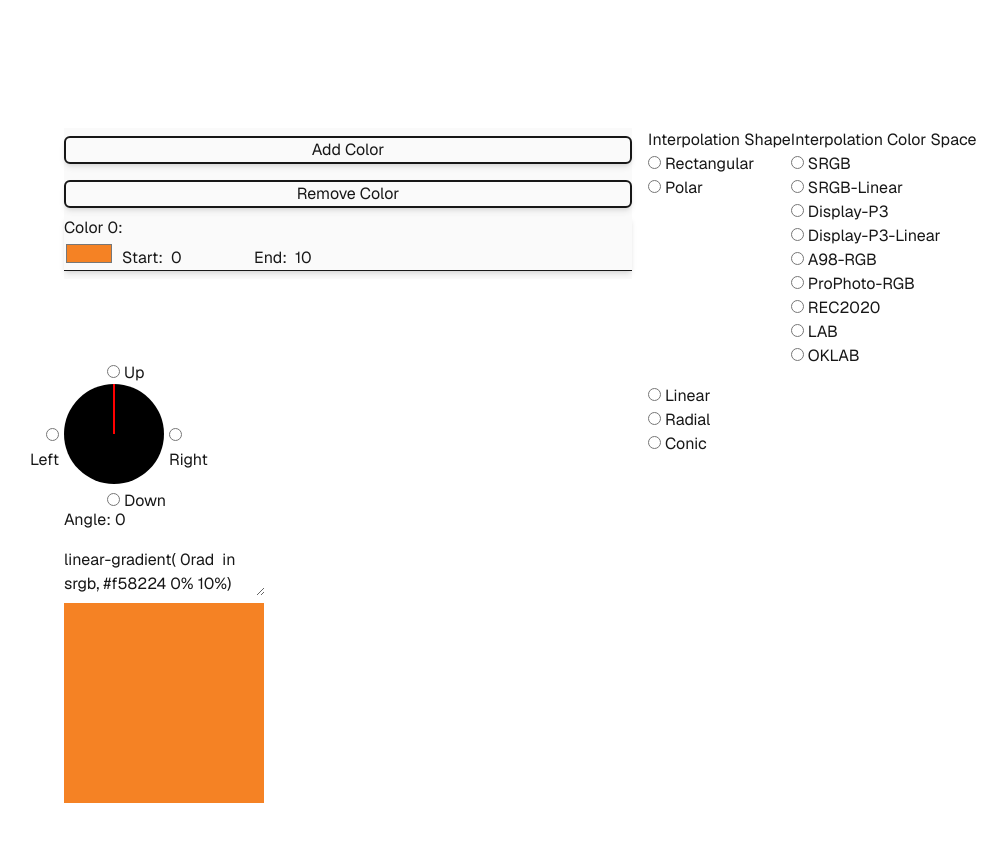
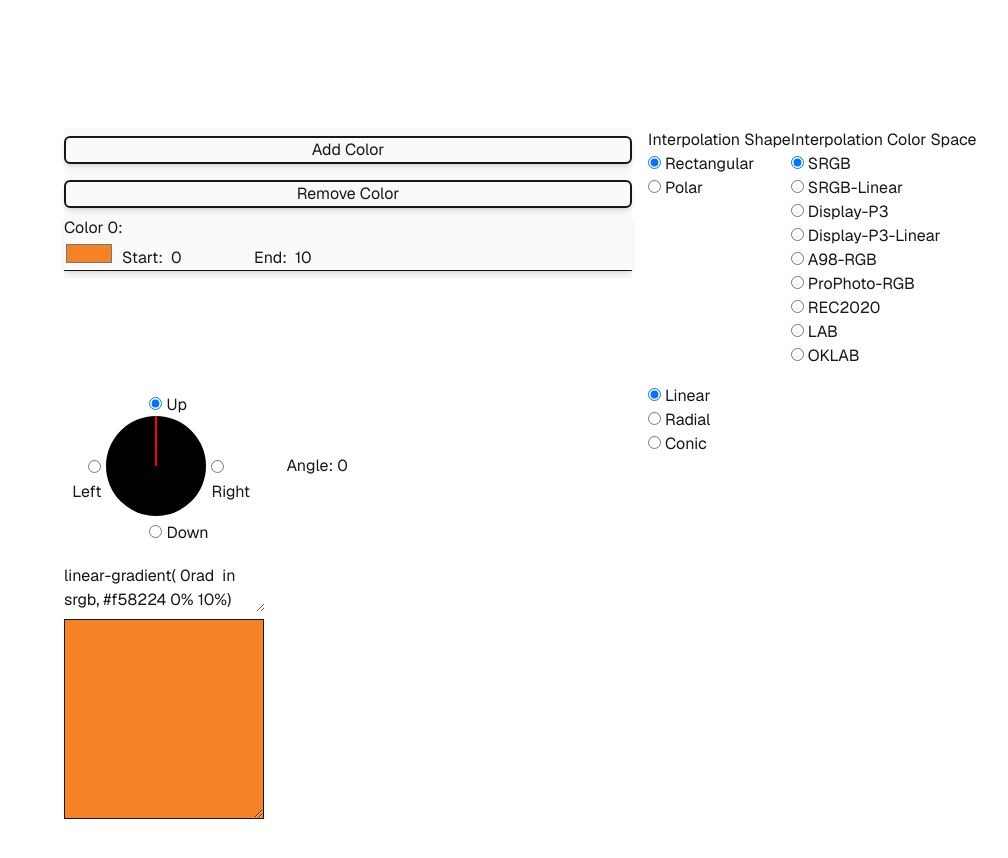
Before and after one commit to dbriksza/woodtexture, a Next.js app: page / in a window 1280 px wide. Shown: the top 858 px of the page, without its empty margins (0-1008 px from the left). Built offline with nearby package versions, Linux system fonts and the light colour scheme.

Commit message:
file clean up, minor fixes

```diff
--- a/app/Components/DirectionSelect.tsx
+++ b/app/Components/DirectionSelect.tsx
@@ -1,6 +1,5 @@
 'use client'
-import { useState, useRef, useEffect } from 'react';
-import { use } from "react"
+import { useState, useRef, useEffect, use } from 'react';
 import { GradientContext } from "../Utils/ContextAPI"
 
 export default function DirectionSelect() {
@@ -68,14 +67,14 @@ export default function DirectionSelect() {
     }
 
     return (
-        <div>
+        <div className="py-[2rem] pl-[4ch] flex flex-row items-center">
             <fieldset className="relative w-[100px] h-[100px]">
                 <svg viewBox="50 50 100 100" xmlns="http://www.w3.org/2000/svg" onClick={changeDirectionCircle}>
                     <circle cx="100" cy="100" r="50" />
                     <line x1="100" y1="100" x2={xy.x} y2={xy.y} stroke="red" strokeWidth="2" />
                 </svg>
                 <label className="absolute bottom-[105%] right-[-43%] w-[100px] mb-[-.4em]">
-                    <input type="radio" name="angle" value="up" onChange={changeDirectionRadio}/> Up
+                    <input type="radio" name="angle" value="up" onChange={changeDirectionRadio} defaultChecked/> Up
                 </label>
                 <label className="absolute left-[105%] top-[calc(50%-10px)] h-[10px]">
                     <input type="radio" name="angle" value="right" onChange={changeDirectionRadio}/> Right
@@ -86,10 +85,13 @@ export default function DirectionSelect() {
                 <label className="absolute right-[105%] top-[calc(50%-10px)] h-[10px] text-right">
                     <input type="radio" name="angle" value="left" onChange={changeDirectionRadio}/> Left
                 </label>
-                <input ref={customAngleRef} className="hidden" type="radio" name="angle" value="customAngle" onChange={changeDirectionRadio}/>
+                <input
+                    ref={customAngleRef}
+                    className="hidden" type="radio" name="angle" value="customAngle"
+                    onChange={changeDirectionRadio}
+                />
             </fieldset>
-            <br></br>
-            <span className="block max-w-[100px] w-[100px]">Angle: {angle}</span>
+            <span className="block max-w-[100px] w-[100px] ml-[5rem]">Angle: {angle}</span>
         </div>
     )
 }
--- a/app/Components/GradientSelect.tsx
+++ b/app/Components/GradientSelect.tsx
@@ -15,7 +15,7 @@ export default function GradientSelect() {
         <div>
             <fieldset className="flex flex-col">
                 <label>
-                    <input type="radio" name="gradientType" value="linear" onChange={changeGradientType}/> Linear
+                    <input type="radio" name="gradientType" value="linear" onChange={changeGradientType} defaultChecked/> Linear
                 </label>
                 <label>
                     <input type="radio" name="gradientType" value="radial" onChange={changeGradientType}/> Radial
--- a/app/Components/InterpolationEditor.tsx
+++ b/app/Components/InterpolationEditor.tsx
@@ -1,5 +1,5 @@
 'use client'
-import { use, useState, useEffect } from "react"
+import { use, useState, useEffect, useRef } from "react"
 import { GradientContext } from "../Utils/ContextAPI"
 
 export default function InterpolationEditor() {
@@ -10,18 +10,23 @@ export default function InterpolationEditor() {
 
     const [interpMethodSpace, setInterpMethodSpace] = useState<string>("srgb");
 
-    const [hueInterpMethod, setHueInterpMethod] = useState<string>("shorter")
+    const [hueInterpMethod, setHueInterpMethod] = useState<string>("shorter");
+
+    const defaultRectangularRef = useRef<HTMLInputElement>(null);
+
+    const defaultPolarRef = useRef<HTMLInputElement>(null);
 
     const changeInterpolationMethodShape = (event: React.ChangeEvent<HTMLInputElement>) => {
-        setInterpMethodShape(event.currentTarget.value)
+        setInterpMethodShape(event.currentTarget.value);
+        event.currentTarget.value === "rectangular-color-space" ? defaultRectangularRef.current!.click() : defaultPolarRef.current!.click();
     }
 
     const changeInterpolationMethodSpace = (event: React.ChangeEvent<HTMLInputElement>) => {
-        setInterpMethodSpace(event.currentTarget.value)
+        setInterpMethodSpace(event.currentTarget.value);
     }
 
     const changeHueInterpolationMethod = (event: React.ChangeEvent<HTMLInputElement>) => {
-        setHueInterpMethod(event.currentTarget.value)
+        setHueInterpMethod(event.currentTarget.value);
     }
 
     useEffect(() => {
@@ -40,26 +45,32 @@ export default function InterpolationEditor() {
                     <p>Interpolation Shape</p>
                     <div className="flex flex-col">
                         <label>
-                            <input type="radio" name="interpolationMethodShape" value="rectangular-color-space" onChange={changeInterpolationMethodShape}/> Rectangular
+                            <input type="radio" name="interpolationMethodShape" value="rectangular-color-space"
+                            onChange={changeInterpolationMethodShape} defaultChecked/> Rectangular
                         </label>
                         <label>
-                            <input type="radio" name="interpolationMethodShape" value="polar-color-space" onChange={changeInterpolationMethodShape}/> Polar
+                            <input type="radio" name="interpolationMethodShape" value="polar-color-space"
+                            onChange={changeInterpolationMethodShape}/> Polar
                         </label>
                     </div>
                     {interpMethodShape === "polar-color-space" && <>
                         <div className="flex flex-col">
                             <p>Hue Interpolation Method</p>
                             <label>
-                                <input type="radio" name="hueInterpolationMethod" value="shorter" onChange={changeHueInterpolationMethod}/> Shorter
+                                <input type="radio" name="hueInterpolationMethod" value="shorter"
+                                onChange={changeHueInterpolationMethod}/> Shorter
                             </label>
                             <label>
-                                <input type="radio" name="hueInterpolationMethod" value="longer" onChange={changeHueInterpolationMethod}/> Longer
+                                <input type="radio" name="hueInterpolationMethod" value="longer"
+                                onChange={changeHueInterpolationMethod}/> Longer
                             </label>
                             <label>
-                                <input type="radio" name="hueInterpolationMethod" value="increasing" onChange={changeHueInterpolationMethod}/> Increasing
+                                <input type="radio" name="hueInterpolationMethod" value="increasing"
+                                onChange={changeHueInterpolationMethod}/> Increasing
                             </label>
                             <label>
-                                <input type="radio" name="hueInterpolationMethod" value="decreasing" onChange={changeHueInterpolationMethod}/> Decreasing
+                                <input type="radio" name="hueInterpolationMethod" value="decreasing"
+                                onChange={changeHueInterpolationMethod}/> Decreasing
                             </label>
                         </div>
                     </>}
@@ -68,45 +79,58 @@ export default function InterpolationEditor() {
                     <p>Interpolation Color Space</p>
                     {interpMethodShape === "rectangular-color-space" && <>
                         <label>
-                            <input type="radio" name="interpolationMethodSpace" value="srgb" onChange={changeInterpolationMethodSpace}/> SRGB
+                            <input ref={defaultRectangularRef} type="radio" name="interpolationMethodSpace" value="srgb"
+                            onChange={changeInterpolationMethodSpace} defaultChecked/> SRGB
                         </label>
                         <label>
-                            <input type="radio" name="interpolationMethodSpace" value="srgb-linear" onChange={changeInterpolationMethodSpace}/> SRGB-Linear
+                            <input type="radio" name="interpolationMethodSpace" value="srgb-linear"
+                            onChange={changeInterpolationMethodSpace}/> SRGB-Linear
                         </label>
                         <label>
-                            <input type="radio" name="interpolationMethodSpace" value="display-p3" onChange={changeInterpolationMethodSpace}/> Display-P3
+                            <input type="radio" name="interpolationMethodSpace" value="display-p3"
+                            onChange={changeInterpolationMethodSpace}/> Display-P3
                         </label>
                         <label>
-                            <input type="radio" name="interpolationMethodSpace" value="display-p3-linear" onChange={changeInterpolationMethodSpace}/> Display-P3-Linear
+                            <input type="radio" name="interpolationMethodSpace" value="display-p3-linear"
+                            onChange={changeInterpolationMethodSpace}/> Display-P3-Linear
                         </label>
                         <label>
-                            <input type="radio" name="interpolationMethodSpace" value="a98-rgb" onChange={changeInterpolationMethodSpace}/> A98-RGB
+                            <input type="radio" name="interpolationMethodSpace" value="a98-rgb"
+                            onChange={changeInterpolationMethodSpace}/> A98-RGB
                         </label>
                         <label>
-                            <input type="radio" name="interpolationMethodSpace" value="prophoto-rgb" onChange={changeInterpolationMethodSpace}/> ProPhoto-RGB
+                            <input type="radio" name="interpolationMethodSpace" value="prophoto-rgb"
+                            onChange={changeInterpolationMethodSpace}/> ProPhoto-RGB
                         </label>
                         <label>
-                            <input type="radio" name="interpolationMethodSpace" value="rec2020" onChange={changeInterpolationMethodSpace}/> REC2020
+                            <input type="radio" name="interpolationMethodSpace" value="rec2020"
+                            onChange={changeInterpolationMethodSpace}/> REC2020
                         </label>
                         <label>
-                            <input type="radio" name="interpolationMethodSpace" value="lab" onChange={changeInterpolationMethodSpace}/> LAB
+                            <input type="radio" name="interpolationMethodSpace" value="lab"
+                            onChange={changeInterpolationMethodSpace}/> LAB
                         </label>
                         <label>
-                            <input type="radio" name="interpolationMethodSpace" value="oklab" onChange={changeInterpolationMethodSpace}/> OKLAB
+                            <input type="radio" name="interpolationMethodSpace" value="oklab"
+                            onChange={changeInterpolationMethodSpace}/> OKLAB
                         </label>
                     </>}
                     {interpMethodShape === "polar-color-space" && <>
                         <label>
-                            <input type="radio" name="interpolationMethodSpace" value="hsl" onChange={changeInterpolationMethodSpace}/> HSL
+                            <input ref={defaultPolarRef} type="radio" name="interpolationMethodSpace" value="hsl"
+                            onChange={changeInterpolationMethodSpace}/> HSL
                         </label>
                         <label>
-                            <input type="radio" name="interpolationMethodSpace" value="hwb" onChange={changeInterpolationMethodSpace}/> HWB
+                            <input type="radio" name="interpolationMethodSpace" value="hwb"
+                            onChange={changeInterpolationMethodSpace}/> HWB
                         </label>
                         <label>
-                            <input type="radio" name="interpolationMethodSpace" value="lch" onChange={changeInterpolationMethodSpace}/> LCH
+                            <input type="radio" name="interpolationMethodSpace" value="lch"
+                            onChange={changeInterpolationMethodSpace}/> LCH
                         </label>
                         <label>
-                            <input type="radio" name="interpolationMethodSpace" value="oklch" onChange={changeInterpolationMethodSpace}/> OKLCH
+                            <input type="radio" name="interpolationMethodSpace" value="oklch"
+                            onChange={changeInterpolationMethodSpace}/> OKLCH
                         </label>
                     </>}
                 </div>
--- a/app/Components/StyleDisplay.tsx
+++ b/app/Components/StyleDisplay.tsx
@@ -9,7 +9,10 @@ export default function StyleDisplay() {
     return (
         <div>
             <textarea readOnly value={gradient.style}></textarea>
-            <div className="h-[200px] w-[200px]" style={{background: gradient.style}}></div>
+            <div
+                className="h-[200px] w-[200px] resize max-h-[100vh] max-w-[100vw] border overflow-auto"
+                style={{background: gradient.style}}>
+                </div>
         </div>
     )
 }
--- a/app/Utils/ContextAPI.tsx
+++ b/app/Utils/ContextAPI.tsx
@@ -54,8 +54,6 @@ export const GradientProvider = ({ children }: { children: ReactNode }) => {
     for(let i = 0; i < gradient.colors.length; i++){
         colorsAndStops.push(gradient.colors[i].color, " ");
         colorsAndStops.push(gradient.startList[i].start, "% ");
-        // i = gradient.colors.length - 1 ?
-        // colorsAndStops.push(gradient.stopList[i].stop, "%") :
         colorsAndStops.push(gradient.stopList[i].stop, "%")
         colorsAndStops.push(",")
     };
@@ -81,7 +79,9 @@ export const GradientProvider = ({ children }: { children: ReactNode }) => {
   }
 
   const addColors = (index: number, color: string) => {
-    let newStart = parseInt(gradient.stopList[gradient.stopList.length - 1].stop) > 90 ? 100 : parseInt(gradient.stopList[gradient.stopList.length - 1].stop) + 10;
+    let newStart = parseInt(gradient.stopList[gradient.stopList.length - 1].stop) > 90 ?
+      100 :
+      parseInt(gradient.stopList[gradient.stopList.length - 1].stop) + 10;
     let newStop = newStart > 90 ? 100 : newStart + 10;
     setGradient({...gradient,
       colors: [...gradient.colors, {index: index, color: color}],
```
Also changed, not shown: app/Components/ColorPicker.tsx (+13 -3 lines).
